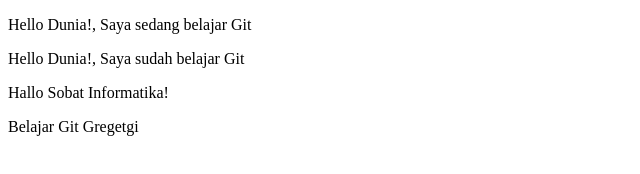
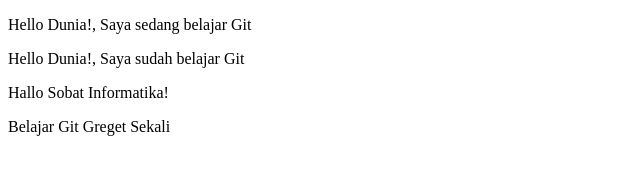
Before and after one commit to maulanadaffaay/PRAKGIT12, a plain HTML site: page index.html in a window 1280 px wide. Shown: the full height of the page, 0-640 px from the left. Drawn offline with Linux system fonts and the light colour scheme.

Commit message:
menambah 2 kata

```diff
--- a/index.html
+++ b/index.html
@@ -8,7 +8,7 @@
         <p>Hello Dunia!, Saya sedang belajar Git</p>
         <p>Hello Dunia!, Saya sudah belajar Git</p>
         <p>Hallo Sobat Informatika!</p>
-        <p>Belajar Git Gregetgi</p>
+        <p>Belajar Git Greget Sekali</p>
 
     </body>
 </html>
```
